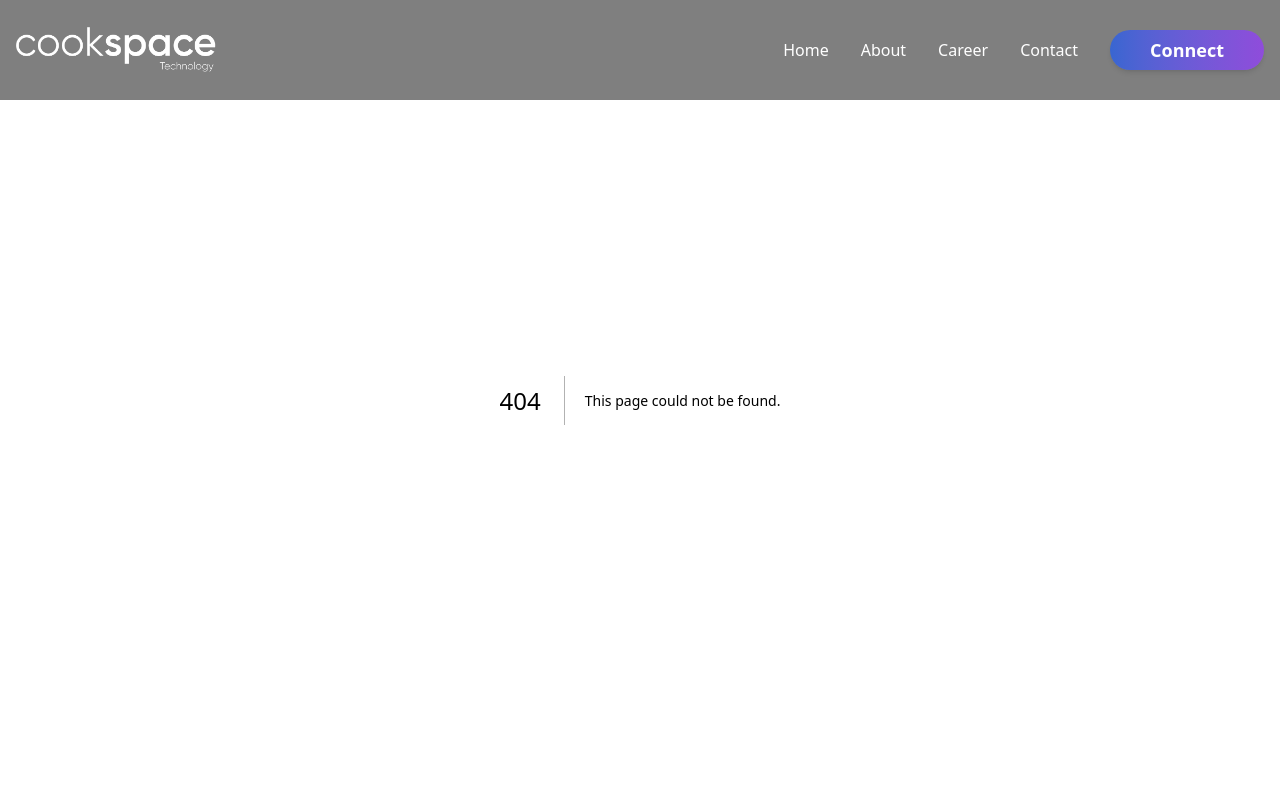
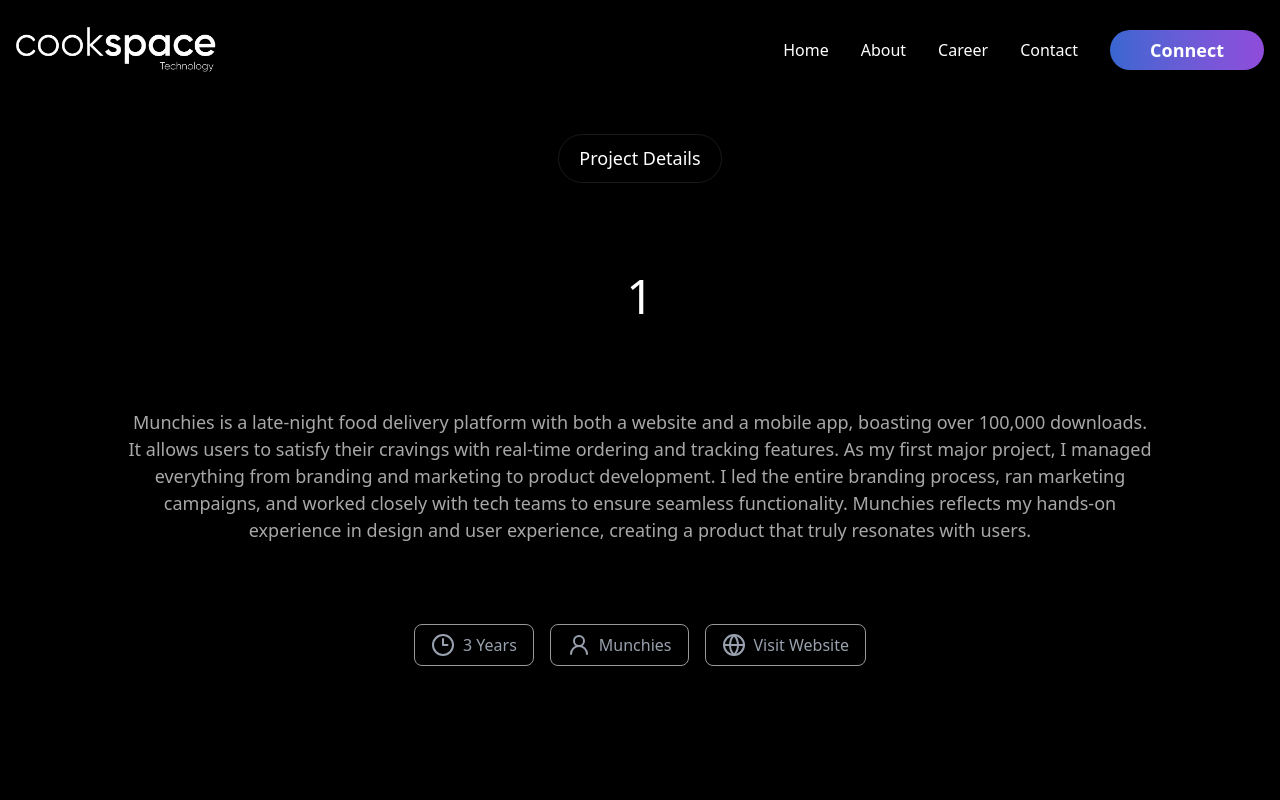
Before and after one commit to zorojuro75/cookspace, a Next.js app: page /project/1 in a window 1280 px wide. Before the commit this address had no page. Shown: the top 800 px of the page. Built offline with nearby package versions, Linux system fonts and the light colour scheme.

Commit message:
project page

```diff
--- /dev/null
+++ b/app/project/[slug]/page.tsx
@@ -0,0 +1,35 @@
+import Heading from "@/component/Common/Heading";
+import Heading2 from "@/component/Common/Heading2";
+import Title from "@/component/Common/Title";
+import { Clock3, Globe, UserRound } from "lucide-react";
+import React from "react";
+
+export default function projectPage({ params }: { params: { slug: string } }) {
+  return (
+    <div className="flex flex-col h-screen items-center justify-center max-w-7xl mx-auto gap-20">
+      <Title title={"Project Details"} />
+      <Heading heading={params.slug} />
+      <div className="max-w-5xl mx-auto">
+        <Heading2
+          heading={
+            "Munchies is a late-night food delivery platform with both a website and a mobile app, boasting over 100,000 downloads. It allows users to satisfy their cravings with real-time ordering and tracking features. As my first major project, I managed everything from branding and marketing to product development. I led the entire branding process, ran marketing campaigns, and worked closely with tech teams to ensure seamless functionality. Munchies reflects my hands-on experience in design and user experience, creating a product that truly resonates with users."
+          }
+        />
+      </div>
+
+      <div className="flex gap-4">
+        <div className="border rounded-[8px] px-[16px] py-[8px] border-[#999999] text-gray-400 font-medium text-[16px] flex items-center gap-[8px]">
+          <Clock3 />3 Years
+        </div>
+        <div className="border rounded-[8px] px-[16px] py-[8px] border-[#999999] text-gray-400 font-medium text-[16px] flex items-center gap-[8px]">
+          <UserRound />
+          Munchies
+        </div>
+        <div className="border rounded-[8px] px-[16px] py-[8px] border-[#999999] text-gray-400 font-medium text-[16px] flex items-center gap-[8px]">
+          <Globe />
+          Visit Website
+        </div>
+      </div>
+    </div>
+  );
+}
--- a/component/Home/FAQ.tsx
+++ b/component/Home/FAQ.tsx
@@ -105,7 +105,7 @@
       <Accordion
         type="single"
         collapsible
-        className="w-full md:max-w-7xl flex flex-col gap-[16px] px-5 md:px-0"
+        className="w-full md:max-w-4xl flex flex-col gap-[16px] px-5 md:px-0"
       >
         {FAQData.map((item) => (
           <AccordionItem
--- a/component/Home/Milestones.tsx
+++ b/component/Home/Milestones.tsx
@@ -5,23 +5,28 @@
 import Title from "../Common/Title";
 import Heading from "../Common/Heading";
 import Heading2 from "../Common/Heading2";
+import { useRouter } from "next/navigation";
 
 const milestones = [
   {
     title: "Munchies Delivery",
     image: "/projects/project-1.png",
+    href: "/project/munchies-delivery",
   },
   {
     title: "Cookspace Delivery",
     image: "/projects/project-2.png",
+    href: "/project/cookspace-delivery",
   },
   {
     title: "Munchies Application",
     image: "/projects/project-3.png",
+    href: "/project/munchies-application",
   },
   {
     title: "Munchies Delivery",
     image: "/projects/project-4.png",
+    href: "/project/munchies-delivery",
   },
 ];
 
@@ -100,6 +105,7 @@
     };
   }, []);
 
+  const router = useRouter();
   return (
     <motion.div
       ref={containerRef}
@@ -149,6 +155,7 @@
             whileHover={{ scale: 1.02 }}
             onMouseEnter={() => setIsHovering(true)}
             onMouseLeave={() => setIsHovering(false)}
+            onClick={() => router.push(item.href)}
           >
             <div className="relative w-full h-[484px]">
               <Image
```
